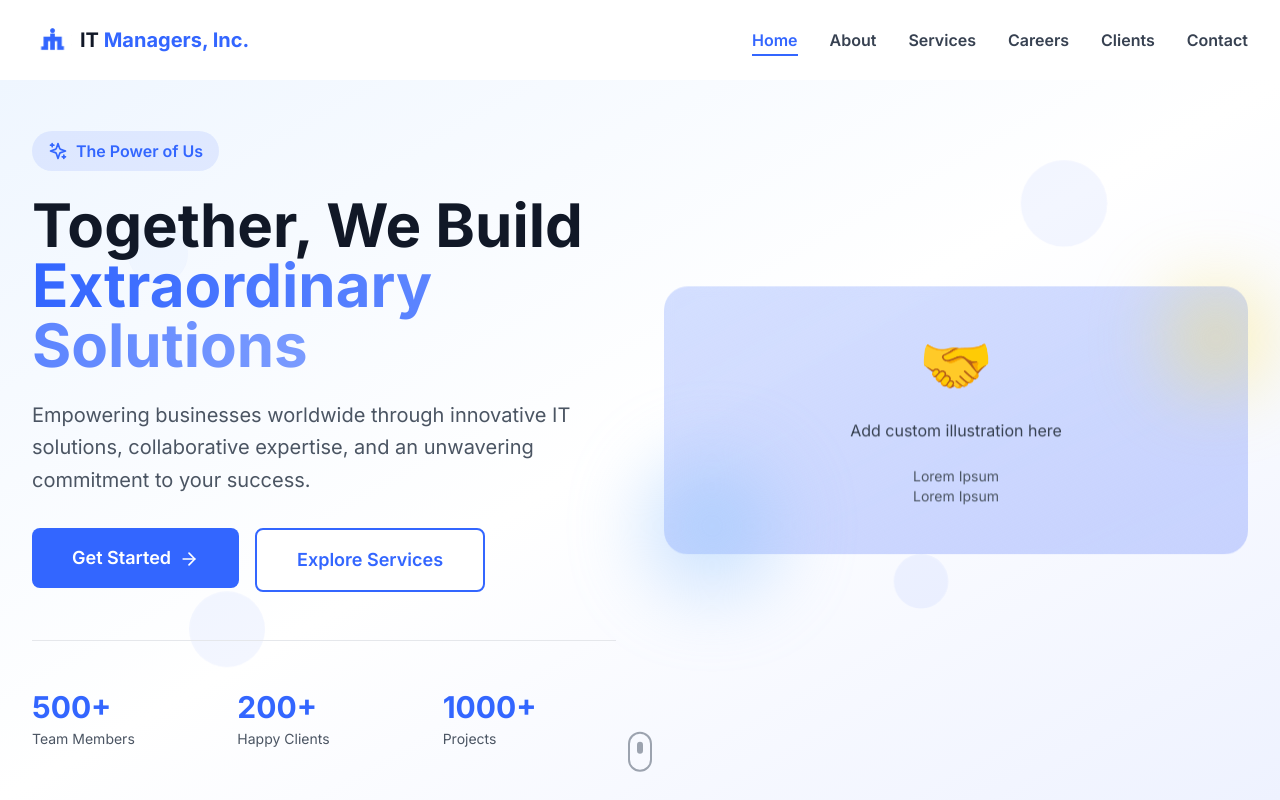
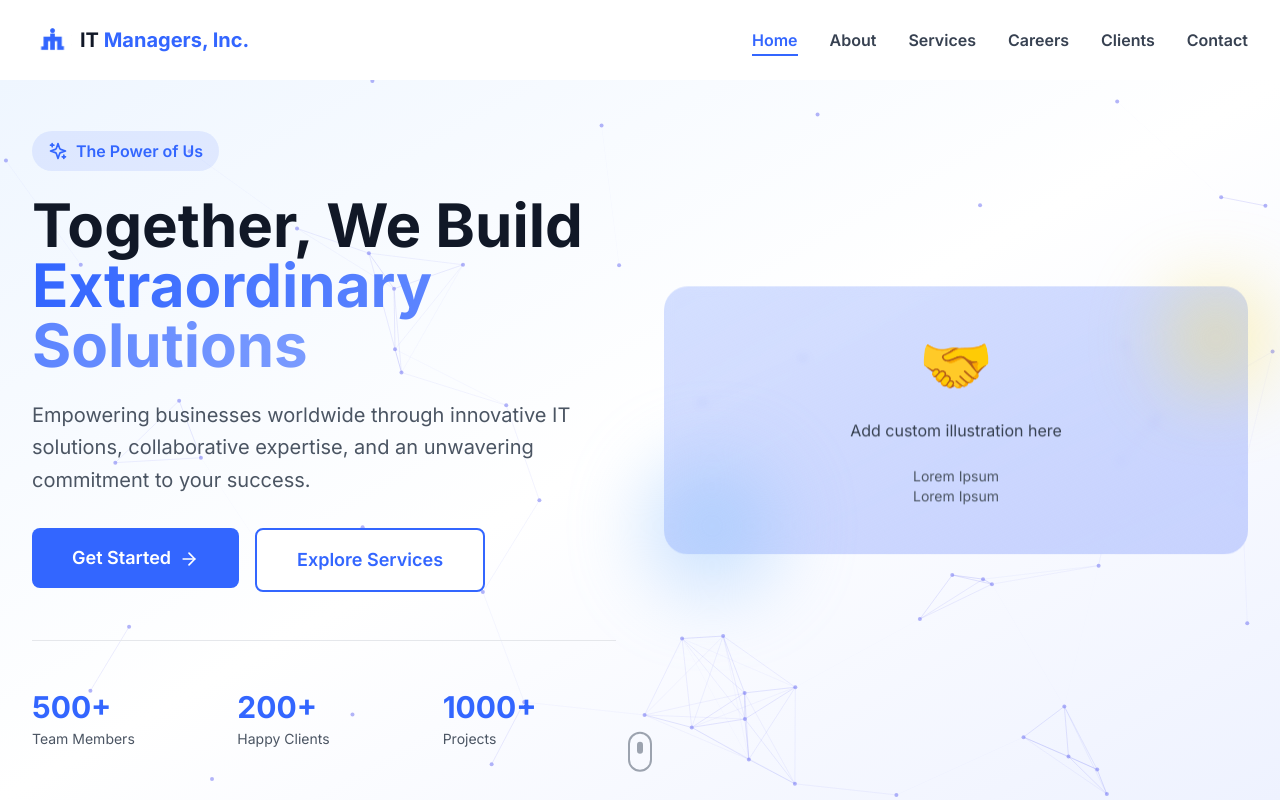
Before and after one commit to justineMD2002/itm_web, a React (Vite) app: page / in a window 1280 px wide. Shown: the top 800 px of the page. Built offline with nearby package versions, Linux system fonts and the light colour scheme.

Commit message:
feat: changed hero background

```diff
--- a/src/components/home/HeroSection.jsx
+++ b/src/components/home/HeroSection.jsx
@@ -1,44 +1,114 @@
 import { motion } from 'framer-motion'
 import { ArrowRight, Sparkles } from 'lucide-react'
 import { Link } from 'react-router-dom'
+import { useEffect, useRef } from 'react'
 import Button from '../common/Button'
 
 const HeroSection = () => {
-  const floatingShapes = [
-    { size: 60, delay: 0, duration: 6, x: '10%', y: '20%' },
-    { size: 80, delay: 1, duration: 8, x: '80%', y: '15%' },
-    { size: 50, delay: 2, duration: 7, x: '70%', y: '70%' },
-    { size: 70, delay: 0.5, duration: 9, x: '15%', y: '75%' },
-  ]
+  const canvasRef = useRef(null)
+
+  useEffect(() => {
+    const canvas = canvasRef.current
+    if (!canvas) return
+
+    const ctx = canvas.getContext('2d')
+    let animationFrameId
+    let particles = []
+
+    // Set canvas size
+    const resizeCanvas = () => {
+      canvas.width = canvas.offsetWidth
+      canvas.height = canvas.offsetHeight
+    }
+    resizeCanvas()
+    window.addEventListener('resize', resizeCanvas)
+
+    // Particle class
+    class Particle {
+      constructor() {
+        this.x = Math.random() * canvas.width
+        this.y = Math.random() * canvas.height
+        this.vx = (Math.random() - 0.5) * 0.5
+        this.vy = (Math.random() - 0.5) * 0.5
+        this.radius = 2
+      }
+
+      update() {
+        this.x += this.vx
+        this.y += this.vy
+
+        // Bounce off edges
+        if (this.x < 0 || this.x > canvas.width) this.vx *= -1
+        if (this.y < 0 || this.y > canvas.height) this.vy *= -1
+
+        // Keep within bounds
+        this.x = Math.max(0, Math.min(canvas.width, this.x))
+        this.y = Math.max(0, Math.min(canvas.height, this.y))
+      }
+
+      draw() {
+        ctx.fillStyle = 'rgba(99, 102, 241, 0.6)' // primary color
+        ctx.beginPath()
+        ctx.arc(this.x, this.y, this.radius, 0, Math.PI * 2)
+        ctx.fill()
+      }
+    }
+
+    // Create particles
+    const particleCount = Math.floor((canvas.width * canvas.height) / 15000)
+    for (let i = 0; i < particleCount; i++) {
+      particles.push(new Particle())
+    }
+
+    // Animation loop
+    const animate = () => {
+      ctx.clearRect(0, 0, canvas.width, canvas.height)
+
+      // Update and draw particles
+      particles.forEach(particle => {
+        particle.update()
+        particle.draw()
+      })
+
+      // Draw connections
+      const maxDistance = 150
+      for (let i = 0; i < particles.length; i++) {
+        for (let j = i + 1; j < particles.length; j++) {
+          const dx = particles[i].x - particles[j].x
+          const dy = particles[i].y - particles[j].y
+          const distance = Math.sqrt(dx * dx + dy * dy)
+
+          if (distance < maxDistance) {
+            const opacity = (1 - distance / maxDistance) * 0.3
+            ctx.strokeStyle = `rgba(99, 102, 241, ${opacity})`
+            ctx.lineWidth = 1
+            ctx.beginPath()
+            ctx.moveTo(particles[i].x, particles[i].y)
+            ctx.lineTo(particles[j].x, particles[j].y)
+            ctx.stroke()
+          }
+        }
+      }
+
+      animationFrameId = requestAnimationFrame(animate)
+    }
+
+    animate()
+
+    return () => {
+      window.removeEventListener('resize', resizeCanvas)
+      cancelAnimationFrame(animationFrameId)
+    }
+  }, [])
 
   return (
     <section className="relative min-h-[90vh] flex items-center overflow-hidden bg-gradient-to-br from-blue-50 via-white to-indigo-50">
-      {/* Animated Background Shapes */}
-      <div className="absolute inset-0 overflow-hidden">
-        {floatingShapes.map((shape, index) => (
-          <motion.div
-            key={index}
-            className="absolute rounded-full bg-primary/10"
-            style={{
-              width: shape.size,
-              height: shape.size,
-              left: shape.x,
-              top: shape.y,
-            }}
-            animate={{
-              y: [0, -30, 0],
-              scale: [1, 1.1, 1],
-              opacity: [0.3, 0.6, 0.3],
-            }}
-            transition={{
-              duration: shape.duration,
-              repeat: Infinity,
-              delay: shape.delay,
-              ease: 'easeInOut',
-            }}
-          />
-        ))}
-      </div>
+      {/* Particle Network Background */}
+      <canvas
+        ref={canvasRef}
+        className="absolute inset-0 w-full h-full"
+        style={{ opacity: 0.8 }}
+      />
 
       <div className="container-custom relative z-10">
         <div className="grid lg:grid-cols-2 gap-12 items-center">
```
